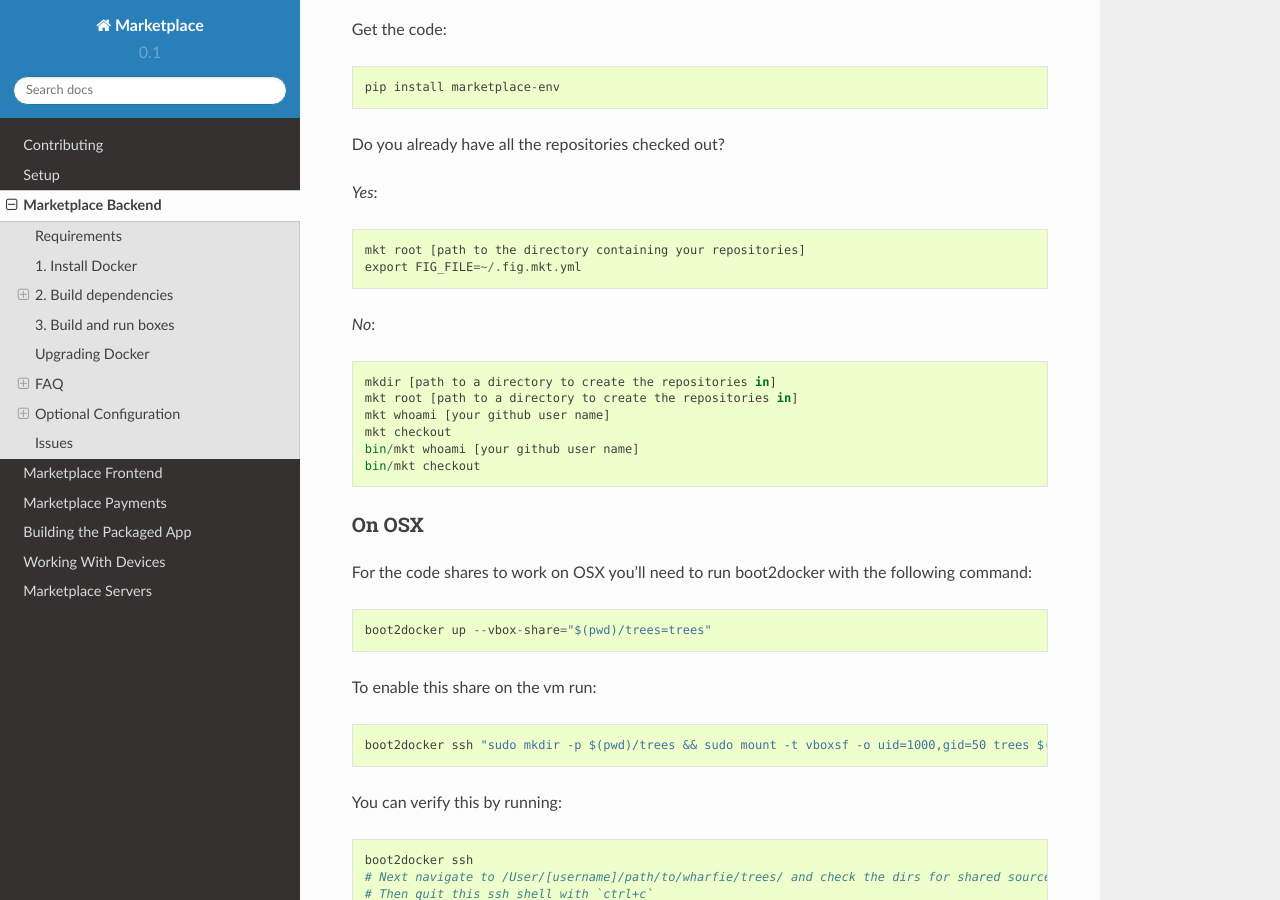
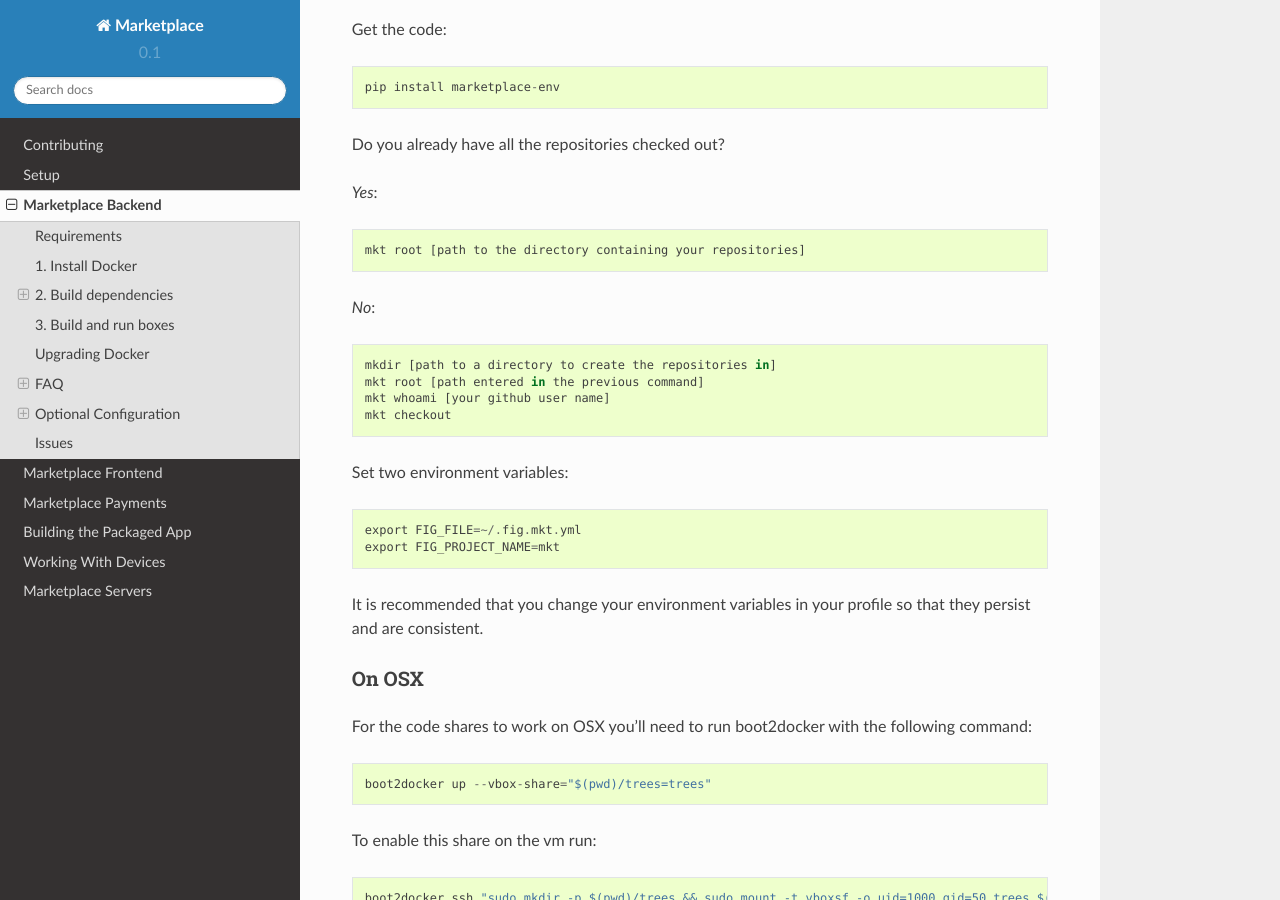
Before and after one commit to mozilla/marketplace-docs, a Sphinx documentation site: the page built from docs/topics/backend.rst, in a window 1280 px wide and 900 px high, scrolled down 1068 px. Built offline with Sphinx 7.4.7 and the Read the Docs theme 2.0.0, drawn with Linux system fonts in a browser that asks for light colours.

Commit message:
add in FIG_PROJECT_NAME

```diff
--- a/docs/topics/backend.rst
+++ b/docs/topics/backend.rst
@@ -57,16 +57,21 @@
 *Yes*::
 
     mkt root [path to the directory containing your repositories]
-    export FIG_FILE=~/.fig.mkt.yml
 
 *No*::
 
     mkdir [path to a directory to create the repositories in]
-    mkt root [path to a directory to create the repositories in]
+    mkt root [path entered in the previous command]
     mkt whoami [your github user name]
     mkt checkout
-    bin/mkt whoami [your github user name]
-    bin/mkt checkout
+
+Set two environment variables::
+
+    export FIG_FILE=~/.fig.mkt.yml
+    export FIG_PROJECT_NAME=mkt
+
+It is recommended that you change your environment variables in your profile so
+that they persist and are consistent.
 
 On OSX
 ~~~~~~
```
Also changed, not shown: other parts of docs/topics/backend.rst (+1 -1 lines).
